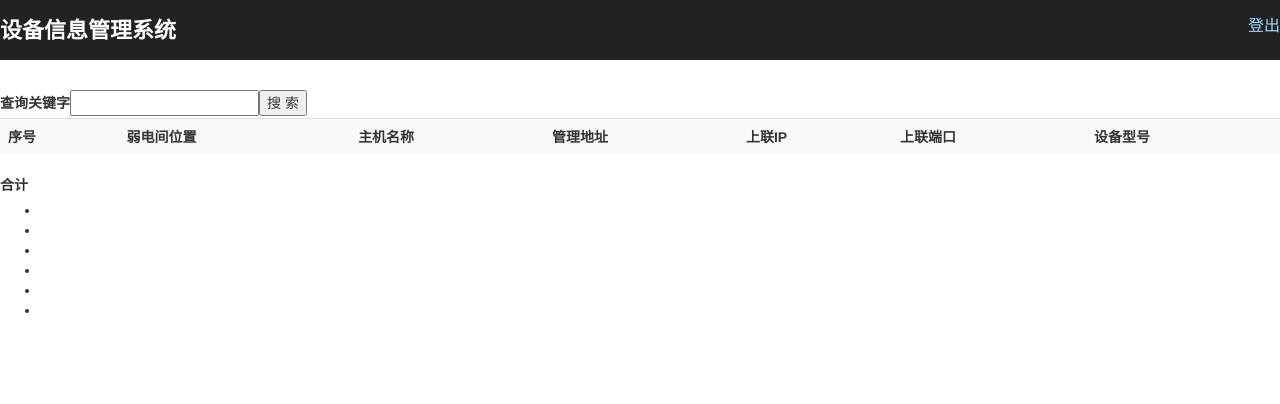
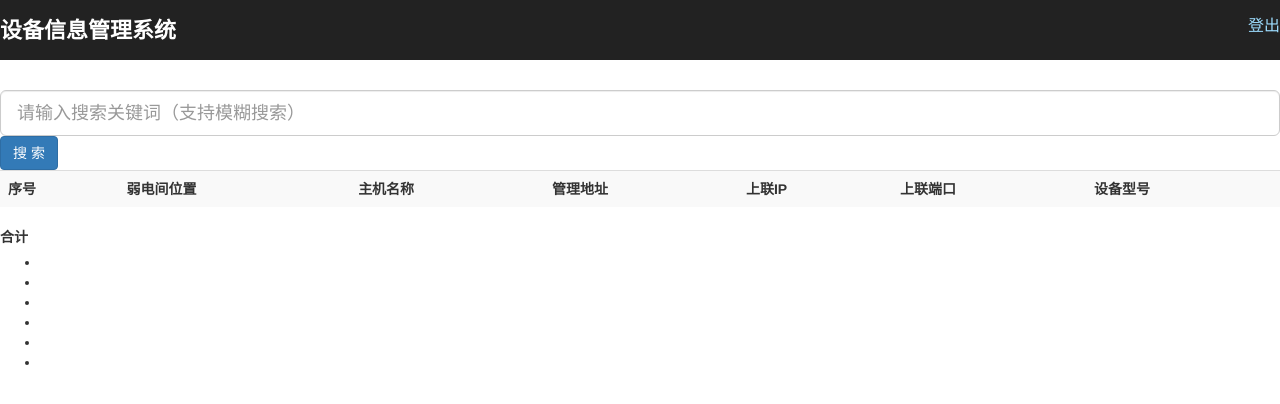
Before and after one commit to derek-s/devonlinemgmt, a Flask app: template templates/index.html in a window 1280 px wide. Shown: the top 404 px of the page. Run offline with Flask 2, Linux system fonts and the light colour scheme; the template is opened without the code that fills it, so the values that code supplies are empty; parts of the project's set-up code (start-up, migrations or seed data) failed here and were passed over; some libraries are stand-ins or nearby versions.

Commit message:
change templates

```diff
--- a/templates/base.html
+++ b/templates/base.html
@@ -9,6 +9,7 @@
     <link type="text/css" rel="stylesheet" href="../static/css/bootstrap.min.css">
     <link type="text/css" rel="stylesheet" href="../static/css/style.css">
     <script src="{{ url_for('static', filename='js/jquery-3.2.1.min.js') }}" type="text/javascript"></script>
+    <script src="{{ url_for('static', filename='layer/layer.js') }}" type="text/javascript"></script>
     <script type=text/javascript>
         var $SCRIPT_ROOT = {{request.script_root|tojson|safe}};
     </script>
--- a/templates/index.html
+++ b/templates/index.html
@@ -15,7 +15,9 @@
     </div>
 </div>
 <div id="content">
-    <label>查询关键字</label><input type="text" name="devinfoserp"><button id="serach">搜 索</button>
+    <div id="toolbar">
+        <input id="indexserach" class="form-control input-lg" type="text" name="devinfoserp" placeholder="请输入搜索关键词（支持模糊搜索）"><button id="indexsbutton" class="btn btn-primary">搜 索</button>
+    </div>
     <div id="data">
         <table id="devinfolist" class="tabledevinfo table table-striped table-hover">
             <tr>
```
